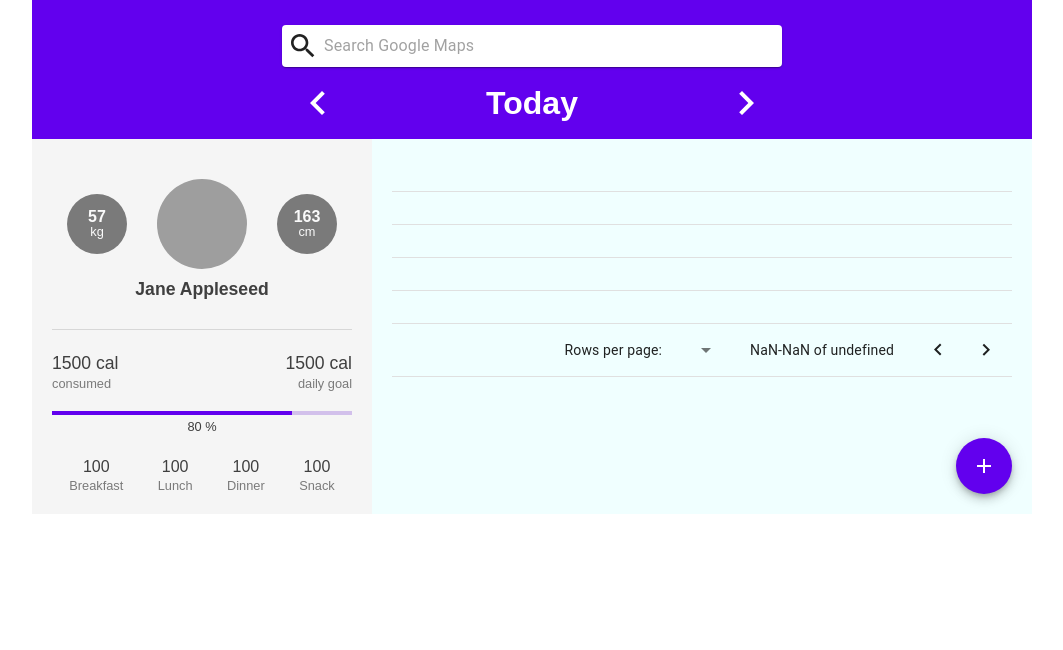
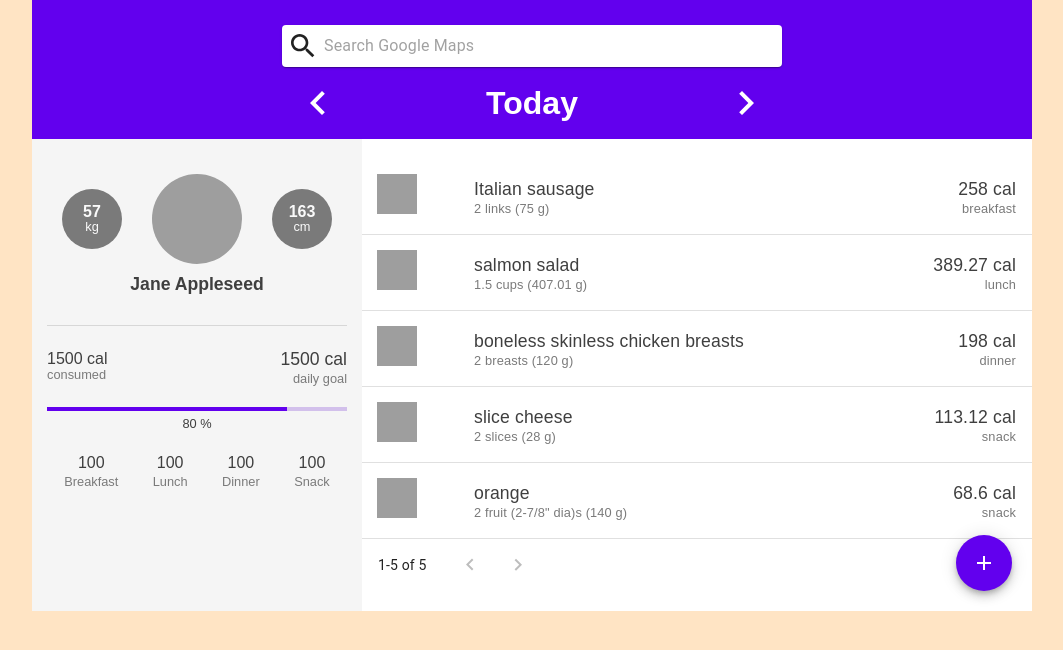
Before and after one commit to chtunsw/2hats_react_web_dev, a React (Create React App) app: page / in a window 1280 px wide. Shown: the top 650 px of the page, without its empty margins (108-1171 px from the left). Built offline with nearby package versions, Linux system fonts and the light colour scheme; grey boxes are pictures that could not be loaded.

Commit message:
basic layout completed

```diff
--- a/src/App.js
+++ b/src/App.js
@@ -12,7 +12,6 @@ const Wrapper = styled.div`
   flex-wrap: wrap;
   max-width: 1000px;
   margin: 0 auto;
-  background: azure;
   overflow: hidden;
 `;
 
--- a/src/assets/css/global.css
+++ b/src/assets/css/global.css
@@ -1,12 +1,7 @@
-html {
-  line-height: 1.15;
-  height: 100%;
-  -webkit-text-size-adjust: 100%;
-}
-
 body {
   padding: 0;
   margin: 0;
+  background-color: bisque;
 }
 
 h1,
@@ -20,4 +15,5 @@ p {
   margin: 0;
   font-size: 1rem;
   line-height: 1.15;
+  font-weight: 400;
 }
--- a/src/assets/js/variables.js
+++ b/src/assets/js/variables.js
@@ -8,7 +8,7 @@ export const NormalBlack = "#3f3f3f";
 
 // Media queries for devices
 export const screen = {
-  small: `(max-width: 650px)` // tablet vertical
+  small: `(max-width: 820px)` // tablet vertical
 };
 
 // Fonts
--- a/src/components/DietTable.js
+++ b/src/components/DietTable.js
@@ -1,4 +1,4 @@
-import React from "react";
+import React, { useState } from "react";
 import styled from "styled-components";
 import Table from "@material-ui/core/Table";
 import TableBody from "@material-ui/core/TableBody";
@@ -8,12 +8,7 @@ import TableFooter from "@material-ui/core/TableFooter";
 import TablePagination from "@material-ui/core/TablePagination";
 import {
   screen,
-  OpenSansBold,
   OpenSansNormal,
-  LightPurple,
-  PassionPurple,
-  DarkPurple,
-  LightGrey,
   DarkGrey,
   NormalBlack
 } from "../assets/js/variables";
@@ -23,27 +18,84 @@ import { connect } from "react-redux";
 import { changePlan } from "../redux/actions/index";
 
 const mockList = diet.data_points[1].intake_list;
-console.log(mockList);
 
 const Wrapper = styled.div`
   flex-grow: 1;
-  padding: 20px;
+  padding: 20px 0;
+  background-color: white;
+  .food-icon {
+    width: 40px;
+    height: 40px;
+  }
+  .cell-top {
+    font-family: ${OpenSansNormal};
+    font-size: 1.1rem;
+    line-height: 1.5;
+    color: ${NormalBlack};
+  }
+  .cell-bottom {
+    font-family: ${OpenSansNormal};
+    font-size: 0.8rem;
+    color: ${DarkGrey};
+  }
+  .MuiTableCell-sizeSmall {
+    padding: 15px;
+  }
+  .MuiTablePagination-toolbar {
+    padding-left: 16px;
+    border: none;
+  }
+  .MuiTablePagination-spacer {
+    flex: 0;
+  }
+  .table-footer {
+    .MuiTableCell-root {
+      border-bottom: 0;
+    }
+  }
 `;
 
 const DietTable = props => {
+  const [page, setPage] = useState(0);
+  const rowsPerPage = 5;
+  const onChangePage = (event, newPage) => {
+    setPage(newPage);
+  };
   return (
     <Wrapper>
-      <Table>
+      <Table size="small">
         <TableBody>
-          {mockList.map((item, index) => (
-            <TableRow key={index}>
-              <TableCell></TableCell>
-              <TableCell></TableCell>
-            </TableRow>
-          ))}
+          {mockList
+            .slice(page * rowsPerPage, page * rowsPerPage + rowsPerPage)
+            .map((item, index) => (
+              <TableRow key={index}>
+                <TableCell>
+                  <img className="food-icon" src={item.thumb} alt="food" />
+                </TableCell>
+                <TableCell>
+                  <span className="cell-top">{item.food_name}</span>
+                  <p className="cell-bottom">
+                    {item.serving_size} {item.serving_unit}s (
+                    {item.serving_weight_grams} g)
+                  </p>
+                </TableCell>
+                <TableCell align="right">
+                  <span className="cell-top">{item.nf_calories} cal</span>
+                  <p className="cell-bottom">{item.meal_type}</p>
+                </TableCell>
+              </TableRow>
+            ))}
         </TableBody>
-        <TableFooter>
-          <TablePagination />
+        <TableFooter className="table-footer">
+          <TableRow>
+            <TablePagination
+              rowsPerPageOptions={[]}
+              rowsPerPage={rowsPerPage}
+              page={page}
+              onChangePage={onChangePage}
+              count={mockList.length}
+            />
+          </TableRow>
         </TableFooter>
       </Table>
     </Wrapper>
--- a/src/components/Header.js
+++ b/src/components/Header.js
@@ -23,8 +23,12 @@ const Wrapper = styled.div`
   background: ${PassionPurple};
   .container {
     margin: 0 auto;
-    padding: 25px 10px 0;
+    padding: 25px 15px 0;
     width: 50%;
+    @media ${screen.small} {
+      width: auto;
+      margin: 0;
+    }
     .search-input {
       display: flex;
       align-items: center;
@@ -66,7 +70,7 @@ const Wrapper = styled.div`
           height: 60px;
         }
         span {
-          padding-left: 10px;
+          padding-left: 20px;
           font-family: ${OpenSansBold};
           color: white;
         }
--- a/src/components/UserPanel.js
+++ b/src/components/UserPanel.js
@@ -6,7 +6,6 @@ import {
   OpenSansNormal,
   LightPurple,
   PassionPurple,
-  DarkPurple,
   LightGrey,
   DarkGrey,
   NormalBlack
@@ -30,20 +29,23 @@ const {
 
 const Wrapper = styled.div`
   width: 300px;
-  padding: 20px;
+  padding: 15px;
   background: ${LightGrey};
+  @media ${screen.small} {
+    width: 100%;
+  }
   .date-selector {
     display: none;
     align-items: center;
     justify-content: space-between;
-    font-size: 2rem;
+    font-size: 1.5rem;
     font-family: ${OpenSansBold};
     color: ${NormalBlack};
     @media ${screen.small} {
       display: flex;
     }
     .arrow-icon {
-      font-size: 3rem;
+      font-size: 2rem;
       color: ${PassionPurple};
     }
   }
@@ -95,8 +97,7 @@ const Wrapper = styled.div`
     .first-box {
       span {
         font-family: ${OpenSansNormal};
-        font-size: 1.1rem;
-        line-height: 1.5;
+        font-size: 1rem;
         color: ${NormalBlack};
       }
       p {
```
